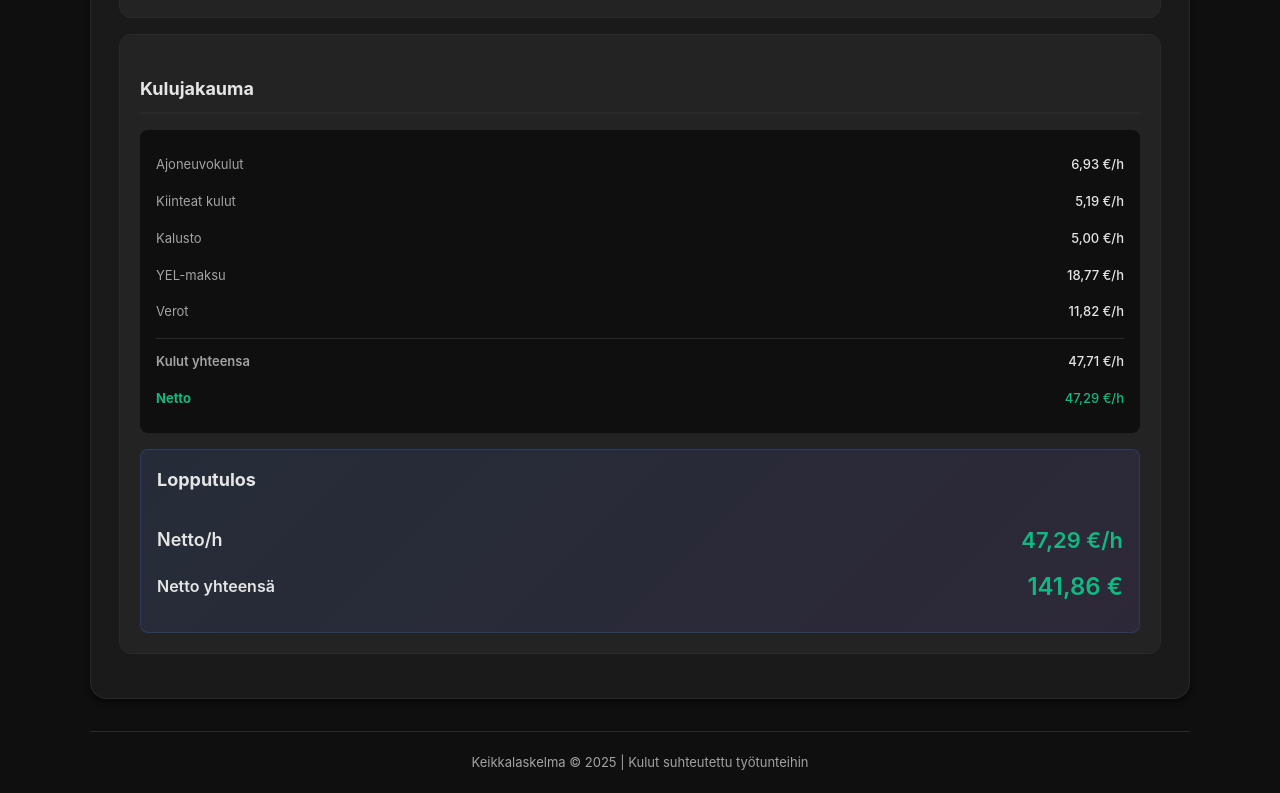
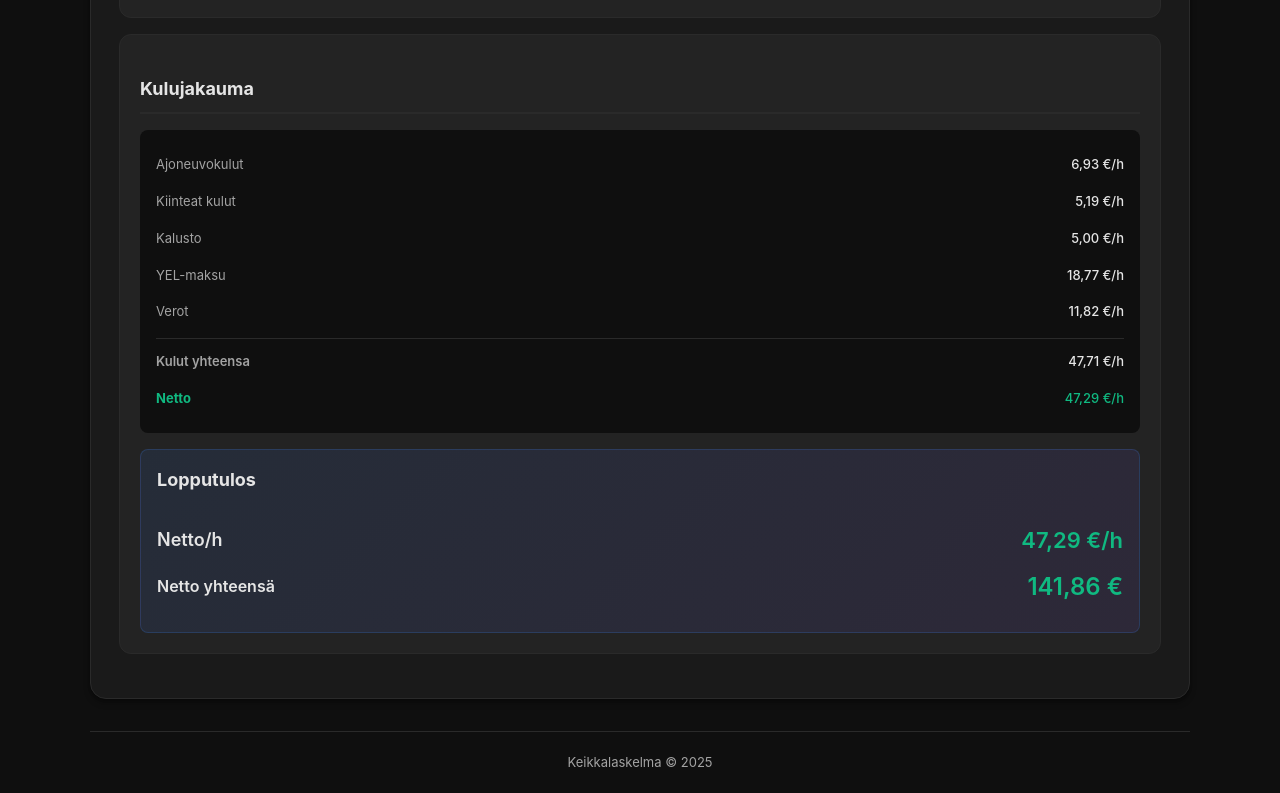
Before and after one commit to Moontags/Keikkalaskuri, a plain HTML site: page index.html in a window 1280 px wide. Shown: the part 2607-3400 px from the top of the page. Drawn offline with Linux system fonts and the light colour scheme.

Commit message:
Footer text

```diff
--- a/index.html
+++ b/index.html
@@ -346,7 +346,7 @@
     </div>
 
     <footer>
-      Keikkalaskelma © 2025 | Kulut suhteutettu työtunteihin
+      Keikkalaskelma © 2025
     </footer>
   </div>
 
```
